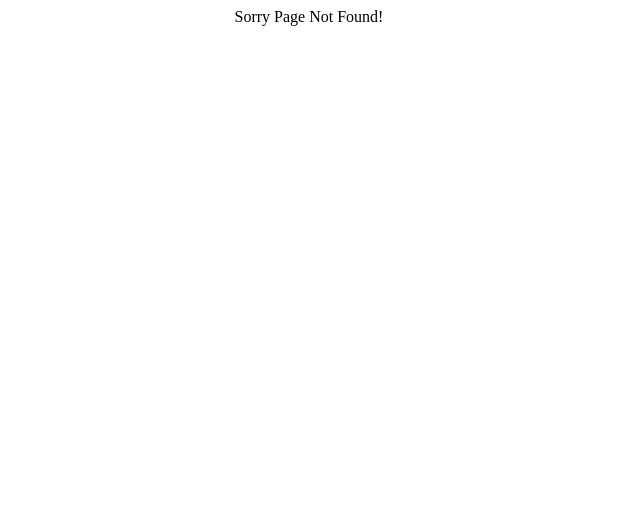
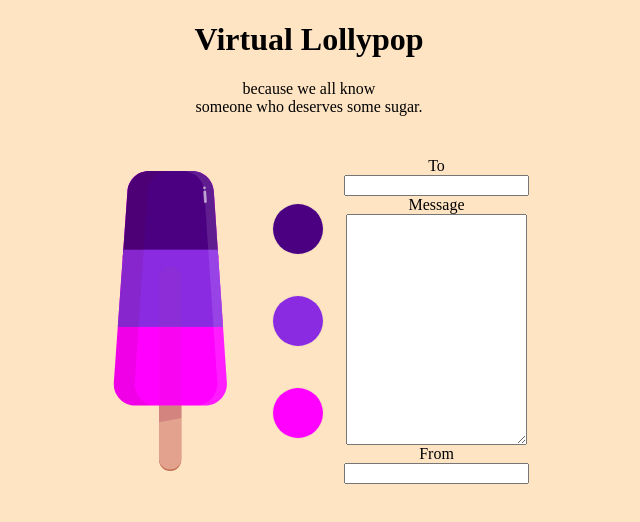
Before and after one commit to Ubaid-Ali/virtual-lolly, a Gatsby site: page /createNew in a window 1280 px wide. Before the commit this address had no page. Shown: the whole page, without its empty margins (331-971 px from the left). Built offline with nearby package versions, Linux system fonts and the light colour scheme; Gatsby itself is replaced by a stand-in of ours.

Commit message:
createNew.tsx file

```diff
--- /dev/null
+++ b/gatsby-browser.js
@@ -0,0 +1 @@
+import "./src/styles/main.css"
--- a/gatsby-config.js
+++ b/gatsby-config.js
@@ -3,6 +3,7 @@
  *
  * See: https://www.gatsbyjs.com/docs/gatsby-config/
  */
+
 
 module.exports = {
   /* Your site config here */
--- /dev/null
+++ b/src/components/Header.tsx
@@ -0,0 +1,14 @@
+import React from "react"
+
+const Header = () => {
+  return (
+    <div className="header">
+      <h1>Virtual Lollypop</h1>
+      <p>
+        because we all know <br /> someone who deserves some sugar.
+      </p>
+    </div>
+  )
+}
+
+export default Header
--- /dev/null
+++ b/src/pages/createNew.tsx
@@ -0,0 +1,72 @@
+import { StaticQuery } from "gatsby"
+import React, { useState } from "react"
+import Header from "../components/Header"
+import Lolly from "../components/Lolly"
+
+const createNew = () => {
+  const [inputColor, setInputColor] = useState({
+    flavourTop: "#4B0082",
+    flavourMiddle: "#8A2BE2",
+    flavourBottom: "#FF00FF",
+  })
+
+  const colorChangeHandler = (e: {
+    target: { name: string; value: string }
+  }) => {
+    setInputColor(st => ({ ...st, [e.target.name]: e.target.value }))
+  }
+
+  // console.log(`State inputColor: `, inputColor)
+  return (
+    <div className="container">
+      <Header />
+      <div className="create-lolly-container">
+          <Lolly
+            fillLollyTop={inputColor.flavourTop}
+            fillLollyMiddle={inputColor.flavourMiddle}
+            fillLollyBottom={inputColor.flavourBottom}
+          />
+        {/* COLOR INPUT */}
+        <div className="colorBoxes">
+          <label className="colorPickerLabel" htmlFor="flavourTop">
+            <input
+              onChange={colorChangeHandler}
+              value={inputColor.flavourTop}
+              name="flavourTop"
+              type="color"
+              className="colorPicker"
+            />
+          </label>
+          <label className="colorPickerLabel" htmlFor="flavourMiddle">
+            <input
+              onChange={colorChangeHandler}
+              value={inputColor.flavourMiddle}
+              name="flavourMiddle"
+              type="color"
+              className="colorPicker"
+            />
+          </label>
+          <label className="colorPickerLabel" htmlFor="flavourBottom">
+            <input
+              onChange={colorChangeHandler}
+              value={inputColor.flavourBottom}
+              name="flavourBottom"
+              type="color"
+              className="colorPicker"
+            />
+          </label>
+        </div>
+        <div className="lollyForm">
+          <label htmlFor="recipientName">To</label>
+          <input type="text" name="recipientName" id="recipientName" />
+          <label htmlFor="senderMessage">Message</label>
+          <textarea rows={15} name="senderMessage" id="senderMessage" />
+          <label htmlFor="senderName">From</label>
+          <input type="text" name="senderName" id="senderName" />
+        </div>
+      </div>
+    </div>
+  )
+}
+
+export default createNew
--- /dev/null
+++ b/src/styles/main.css
@@ -0,0 +1,58 @@
+body {
+  background-color: bisque;
+}
+
+.container {
+  text-align: center;
+}
+
+.header {
+  text-align: center;
+}
+
+.list-lollies {
+  display: flex;
+  flex-direction: row;
+  justify-content: center;
+}
+
+.lollipop {
+  height: 300px;
+}
+
+.create-lolly-container {
+  display: flex;
+  flex-direction: row;
+  justify-content: center;
+  align-items: center;
+  padding: 2%;
+}
+
+.colorBoxes {
+  display: flex;
+  justify-content: space-evenly;
+  flex-flow: column;
+}
+
+.colorPickerLabel {
+  height: 50px;
+  width: 50px;
+  border-radius: 50%;
+  overflow: hidden;
+  border: 1px solid wheat;
+  margin: 20px;
+}
+
+.colorPicker {
+  border: 1px solid #609;
+  width: 80px;
+  height: 80px;
+  margin: -10px;
+}
+
+.lollyForm {
+  display: flex;
+  flex-direction: column;
+  justify-content: center;
+  align-items: center;
+}
```
Also changed, not shown: src/components/ListLollies.tsx (added, +39 -0 lines), src/pages/index.tsx (+11 -8 lines).
